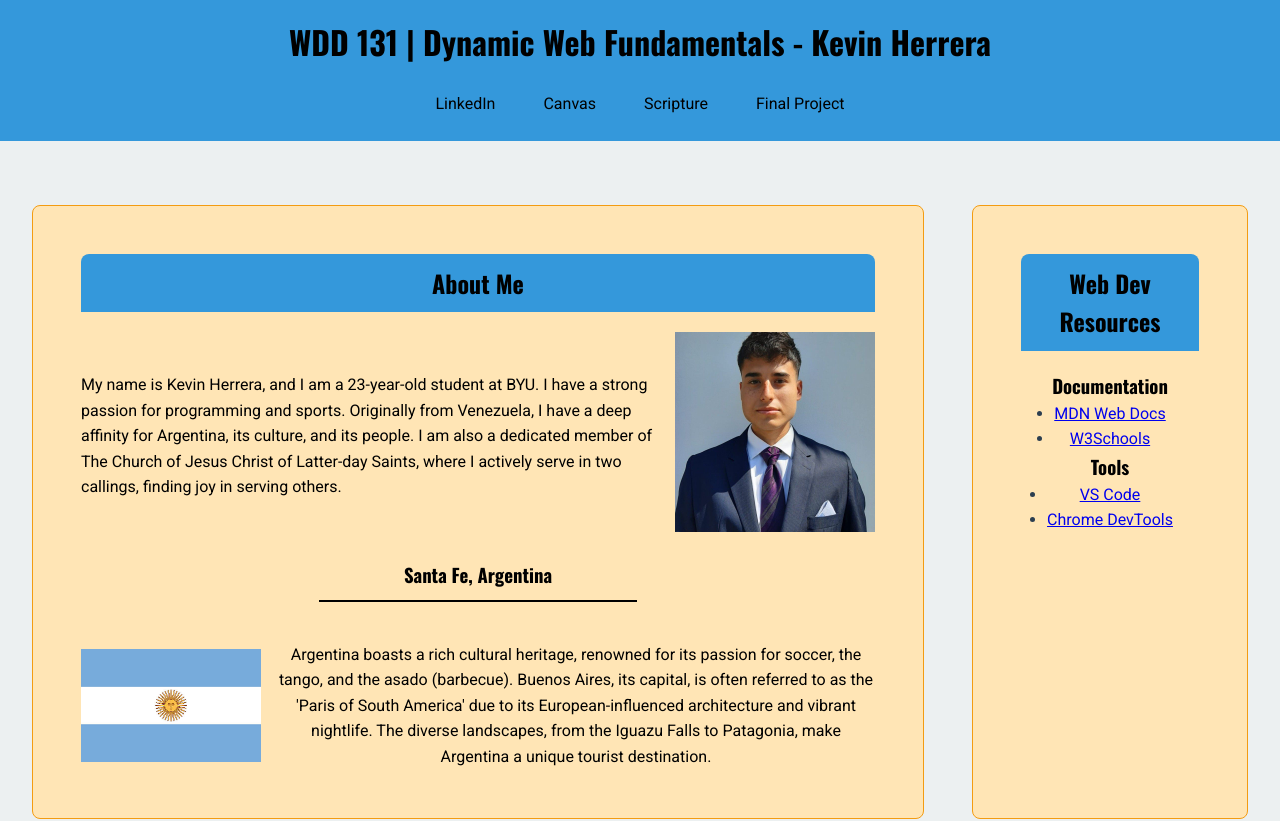
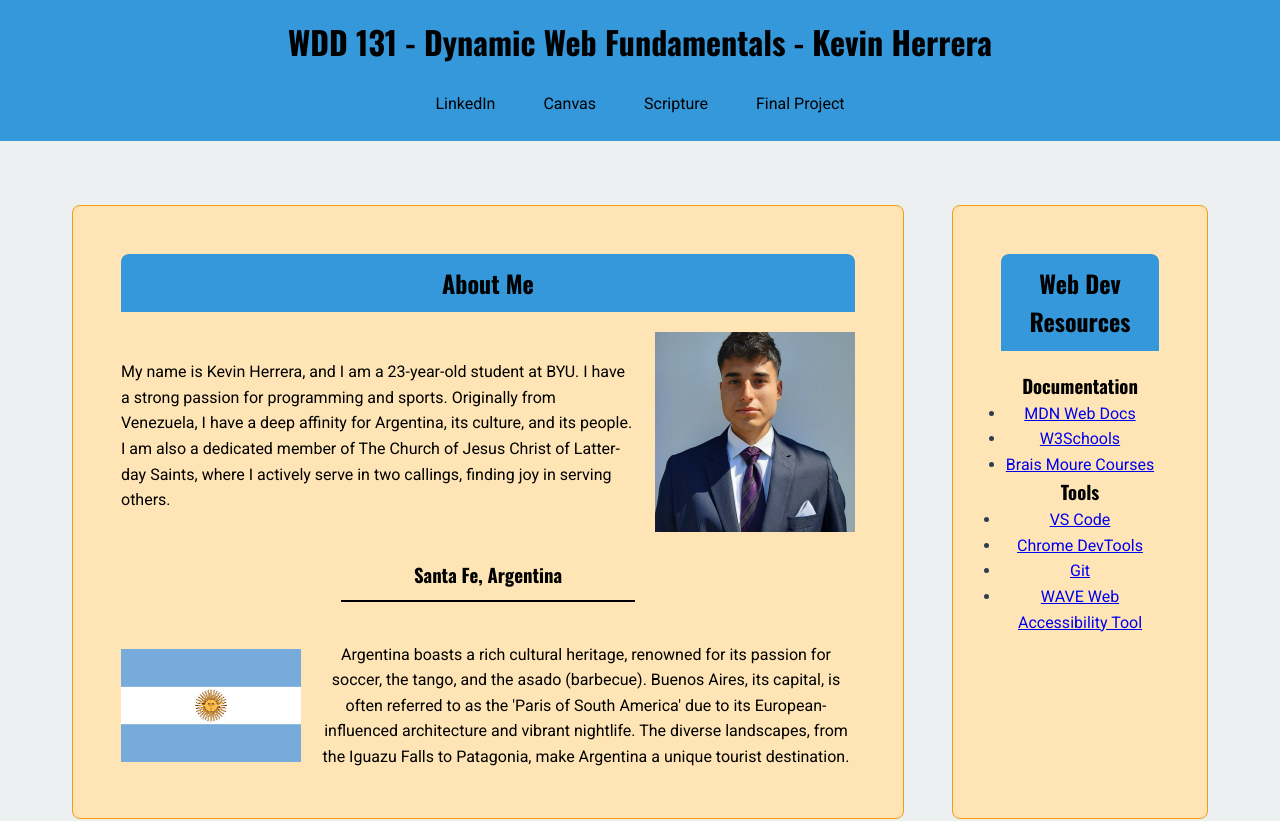
Before and after one commit to ZyperHex/wdd131, a plain HTML site: page index.html in a window 1280 px wide. Shown: the top 821 px of the page. Drawn offline with nearby package versions, Linux system fonts and the light colour scheme.

Commit message:
mistakes corrected after web evaluation

```diff
--- a/index.html
+++ b/index.html
@@ -3,8 +3,8 @@
 <head>
     <meta charset="utf-8">
     <meta name="viewport" content="width=device-width, initial-scale=1.0">
-    <title>WDD 131 | Dynamic Web Fundamentals - Kevin Herrera</title>
-    <meta name="description" content="the basic structure for a WebPage">
+    <title>WDD 131 - Dynamic Web Fundamentals - Kevin Herrera</title>
+    <meta name="description" content="This is the WDD 131 course website of Kevin Herrera, showcasing my learning in Dynamic Web Fundamentals.">
     <meta name="author" content="Kevin Herrera">
     <link rel="stylesheet" href="styles/base.css">
     <link rel="preconnect" href="https://fonts.googleapis.com">
@@ -15,7 +15,7 @@
 
 <body>
     <header>
-        <h1>WDD 131 | Dynamic Web Fundamentals - Kevin Herrera</h1>
+        <h1>WDD 131 - Dynamic Web Fundamentals - Kevin Herrera</h1>
         <nav>
             <a href="https://www.linkedin.com/in/kevin-herrera-a41b052ba/">LinkedIn</a>
             <a href="https://byupw.instructure.com/">Canvas</a>
@@ -49,11 +49,14 @@
             <ul>
                 <li><a href="https://developer.mozilla.org/en-US/">MDN Web Docs</a></li>
                 <li><a href="https://www.w3schools.com/">W3Schools</a></li>
+                <li><a href="https://moure.dev/">Brais Moure Courses</a></li>
             </ul>
             <h3>Tools</h3>
             <ul>
                 <li><a href="https://code.visualstudio.com/">VS Code</a></li>
                 <li><a href="https://developer.chrome.com/docs/devtools/">Chrome DevTools</a></li>
+                <li><a href="https://git-scm.com/">Git</a></li>
+                <li><a href="https://wave.webaim.org/">WAVE Web Accessibility Tool</a></li>
             </ul>
         </section>
     </main>
--- a/styles/base.css
+++ b/styles/base.css
@@ -74,6 +74,7 @@ nav a:hover {
 }
 
 main {
+    max-width: 1200px;
     margin: 2rem auto;
     padding: 1rem;
     display: grid;
```
